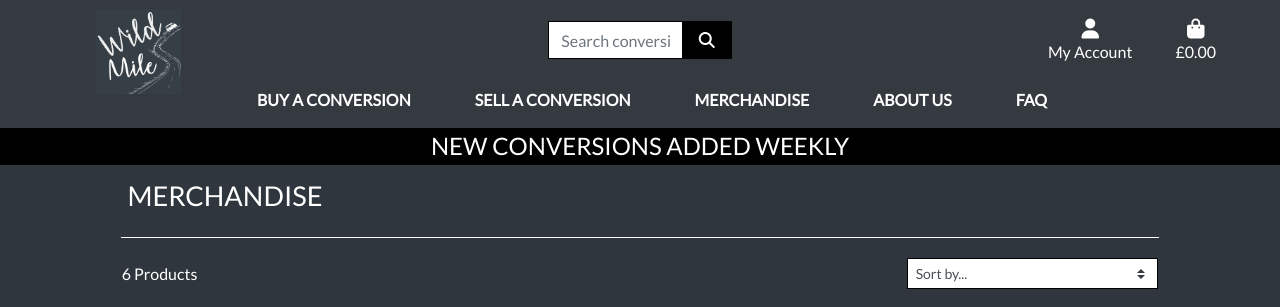
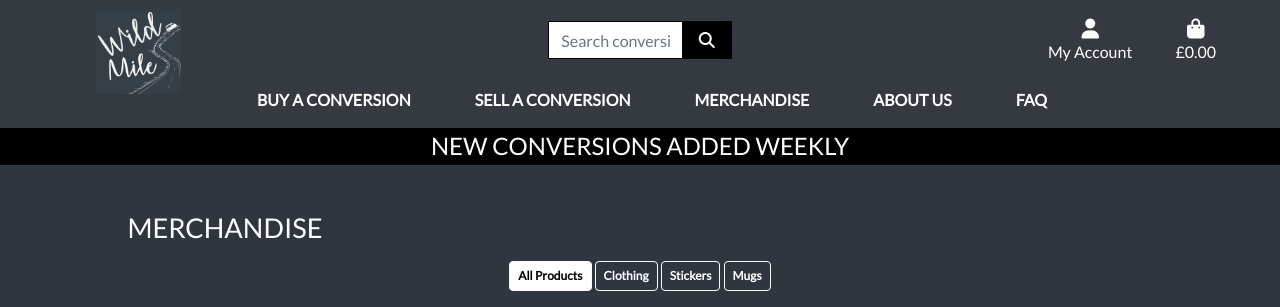
Before and after one commit to jamie120/ms4-wild-mile, a Django app: page /products/ in a window 1280 px wide. Shown: the top 307 px of the page. Run offline with Django 3.2, Linux system fonts and the light colour scheme; data comes from the database, SQL or seed files in the repository; some libraries are stand-ins or nearby versions.

Commit message:
Added logic to highlight category buttons when viewing corresponding cagtegories in both products and conversions

```diff
--- a/conversions/templates/conversions/conversions.html
+++ b/conversions/templates/conversions/conversions.html
@@ -20,11 +20,11 @@
         <div class="row">
             <div class="col text-center">
                 <a class="category-badge text-decoration-none" href="{% url 'conversions' %}">
-                        <span class="p-2 mt-2 badge badge-white text-white rounded-2 border border-light">All Conversions</span>
-                    </a>
+                    <span class="p-2 mt-2 badge badge-white text-white rounded-2 border border-light{% if not current_category_css_check %} active-category{% endif %}">All Conversions</span>
+                </a>
                 {% for c in all_categories %}
                     <a class="category-badge text-decoration-none" href="{% url 'conversions' %}?category={{ c.name }}">
-                        <span class="p-2 mt-2 badge badge-white text-white rounded-2 border border-light">{{ c.friendly_name }}</span>
+                        <span class="p-2 mt-2 badge badge-white text-white rounded-2 border border-light{% if current_category_css_check == c.name %} active-category{% endif %}">{{ c.friendly_name }}</span>
                     </a>
                 {% endfor %}
                 <hr class="page-header-hr text-white mb-1">
--- a/conversions/views.py
+++ b/conversions/views.py
@@ -19,7 +19,7 @@ def all_conversions(request):
     query = None
     sort = None
     direction = None
-    categories = None
+    current_category_css_check = None
     all_categories = Category.objects.all()
     current_category = None
 
@@ -51,8 +51,8 @@ def all_conversions(request):
         if 'category' in request.GET:
             categories = request.GET['category'].split(',')
             conversions = conversions.filter(category__name__in=categories)
-            categories = Category.objects.filter(name__in=categories)
             current_category = request.GET['category']
+            current_category_css_check = current_category
             current_category = current_category.replace("_", " ").capitalize()
 
     current_sorting = f'{sort}_{direction}'
@@ -60,8 +60,8 @@ def all_conversions(request):
     context = {
         'conversions': conversions,
         'search_term': query,
-        'current_categories': categories,
         'current_category': current_category,
+        'current_category_css_check': current_category_css_check,
         'all_categories': all_categories,
         'current_sorting': current_sorting,
     }
--- a/products/templates/products/products.html
+++ b/products/templates/products/products.html
@@ -13,15 +13,18 @@
 <div class="overlay"></div>
     <div class="container-fluid">
         <div class="row">
-            <div class="col mt-3">
+            <div class="col mt-5">
                 <h2 class="logo-font page-header text-white">Merchandise</h2>
             </div>
         </div>
         <div class="row">
             <div class="col text-center">
-                {% for c in current_categories %}
+                <a class="category-badge text-decoration-none" href="{% url 'products' %}">
+                    <span class="p-2 mt-2 badge badge-white text-white rounded-2 border border-light{% if not current_category %} active-category{% endif %}">All Products</span>
+                </a>
+                {% for c in all_categories %}
                     <a class="category-badge text-decoration-none" href="{% url 'products' %}?category={{ c.name }}">
-                        <span class="p-2 mt-2 badge badge-white text-white rounded-2 border border-light">{{ c.friendly_name }}</span>
+                        <span class="p-2 mt-2 badge badge-white text-white rounded-2 border border-light{% if current_category == c.name %} active-category{% endif %}">{{ c.friendly_name }}</span>
                     </a>
                 {% endfor %}
                 <hr class="page-header-hr text-white mb-1">
@@ -47,9 +50,6 @@
                     </div>
                     <div class="col-12 col-md-6 order-md-first">
                         <p class="text-white mt-3 text-center text-md-left">
-                            {% if search_term or current_categories or current_sorting != 'None_None' %}
-                                <span class="small"><a href="{% url 'products' %}">Products Home</a> | </span>
-                            {% endif %}
                             {{ products|length }} Products{% if search_term %} found for <strong>"{{ search_term }}"</strong>{% endif %}
                         </p>
                     </div>
@@ -68,12 +68,13 @@
                                 </a>
                                 {% endif %}
                                 <div class="card-body pb-0">
-                                    <p class="mb-0">{{ product.name }}</p>
+
                                 </div>
-                                <div class="card-footer bg-white pt-0 border-0 text-left">
+                                <div class="card-footer bg-dark pt-0 border-0 text-left">
                                     <div class="row">
                                         <div class="col">
-                                            <p class="lead mb-0 text-left font-weight-bold">£{{ product.price }}</p>
+                                            <p class="mb-1 mt-2 text-white">{{ product.name }}</p>
+                                            <p class="lead mb-0 text-left text-white font-weight-bold">£{{ product.price }}</p>
                                             {% if product.category %}
                                                 <p class="small mt-1 mb-0">
                                                     <a class="text-muted" href="{% url 'products' %}?category={{ product.category.name }}">
--- a/products/views.py
+++ b/products/views.py
@@ -9,9 +9,10 @@ def all_products(request):
     """ A view to show all products, including sorting and search queries """
 
     products = Product.objects.all()
-    categories = None
+    current_category = None
     sort = None
     direction = None
+    all_categories = Category.objects.all()
 
     if request.GET:
         if 'sort' in request.GET:
@@ -31,14 +32,15 @@ def all_products(request):
         if 'category' in request.GET:
             categories = request.GET['category'].split(',')
             products = products.filter(category__name__in=categories)
-            categories = Category.objects.filter(name__in=categories)
+            current_category = request.GET['category']
 
     current_sorting = f'{sort}_{direction}'
 
     context = {
         'products': products,
-        'current_categories': categories,
+        'current_category': current_category,
         'current_sorting': current_sorting,
+        'all_categories': all_categories,
     }
 
     return render(request, 'products/products.html', context)
--- a/static/css/base.css
+++ b/static/css/base.css
@@ -169,6 +169,11 @@ a {
 /* ------ All products page ------ */
 
 a.category-badge > span.badge:hover {
+    background: white !important;
+    color: black !important;
+}
+
+.active-category {
     background: white !important;
     color: black !important;
 }
```
